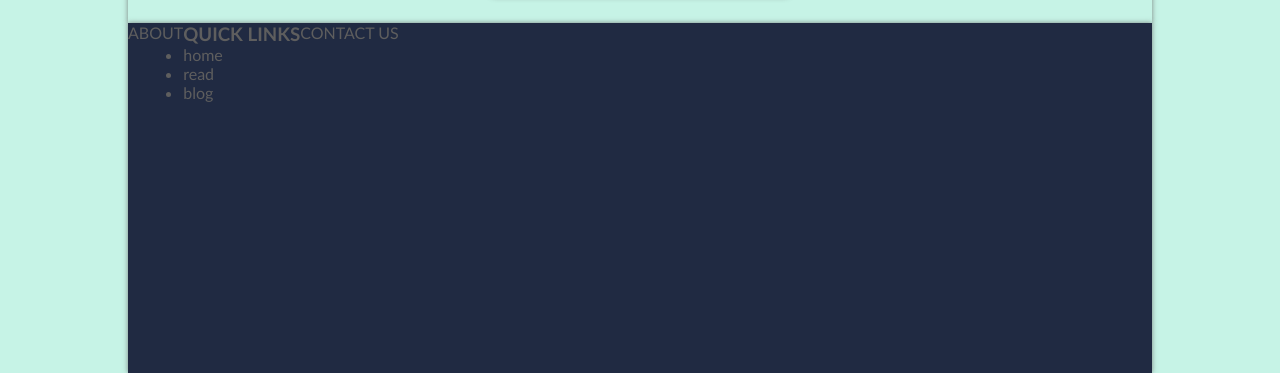
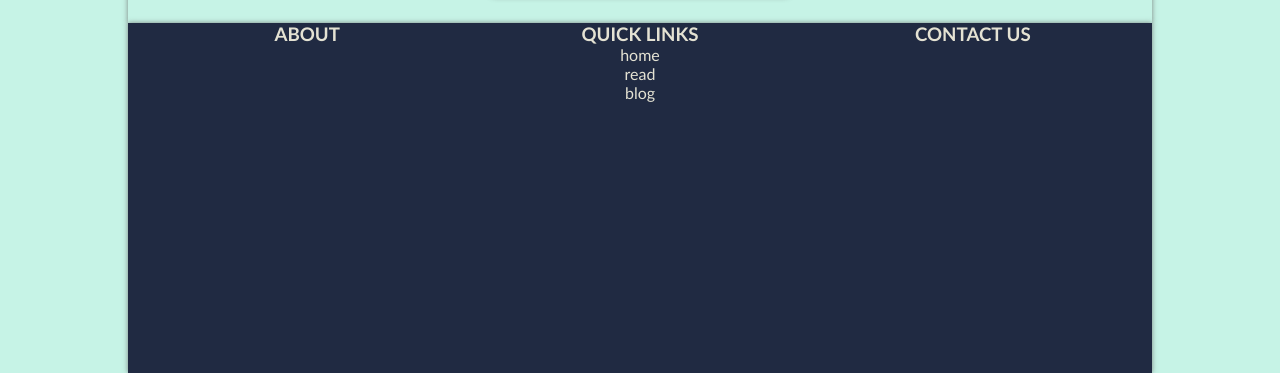
Before and after one commit to ravi9910kr/blog-site, a plain HTML site: page index.html in a window 1280 px wide. Shown: the part 1375-1748 px from the top of the page. Drawn offline with Linux system fonts and the light colour scheme.

Commit message:
footer updated

```diff
--- a/index.html
+++ b/index.html
@@ -50,7 +50,11 @@
       </section>
     </main>
     <footer class="footer">
-      <div>ABOUT</div>
+      <div>
+        <h3>
+          ABOUT
+        </h3>
+      </div>
       <div>
         <h3>
           QUICK LINKS
@@ -61,7 +65,12 @@
           <li>blog</li>
         </ul>
       </div>
-      <div>CONTACT US</div>
+      <div>
+        <h3>
+          CONTACT US
+        </h3>
+      </div>
+
     </footer>
     <script src="./src/index.js"></script>
   </body>
--- a/src/index.css
+++ b/src/index.css
@@ -197,9 +197,19 @@ a {
   margin: 0 auto;
   display: flex;
   flex-direction: row;
+  justify-content: space-evenly;
   height: 350px;
   box-shadow: 0 0 5px 0 #666666cc;
   background-color: #202a42;
+}
+.footer > div  li{
+  list-style: none;
+}
+.footer > div{
+  width: 30%;
+  height: 50%;
+  color: rgb(228, 226, 211);
+  text-align: center;
 }
 
 @media screen and (max-width: 1000px) {
@@ -275,4 +285,7 @@ a {
   .footer{
     flex-direction: column;
   }
+  .footer > div{
+    margin: auto;
+  }
 }
```
